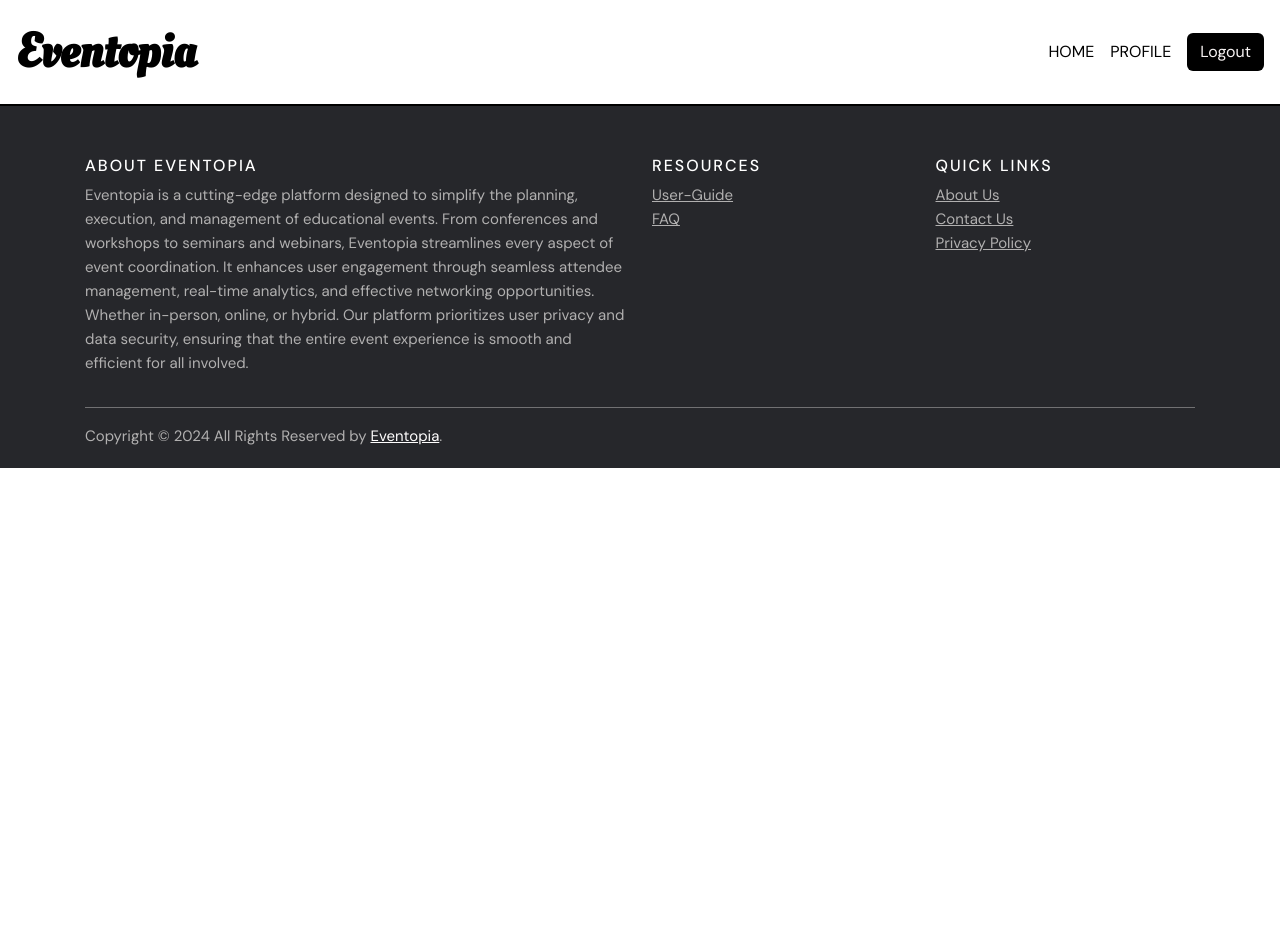
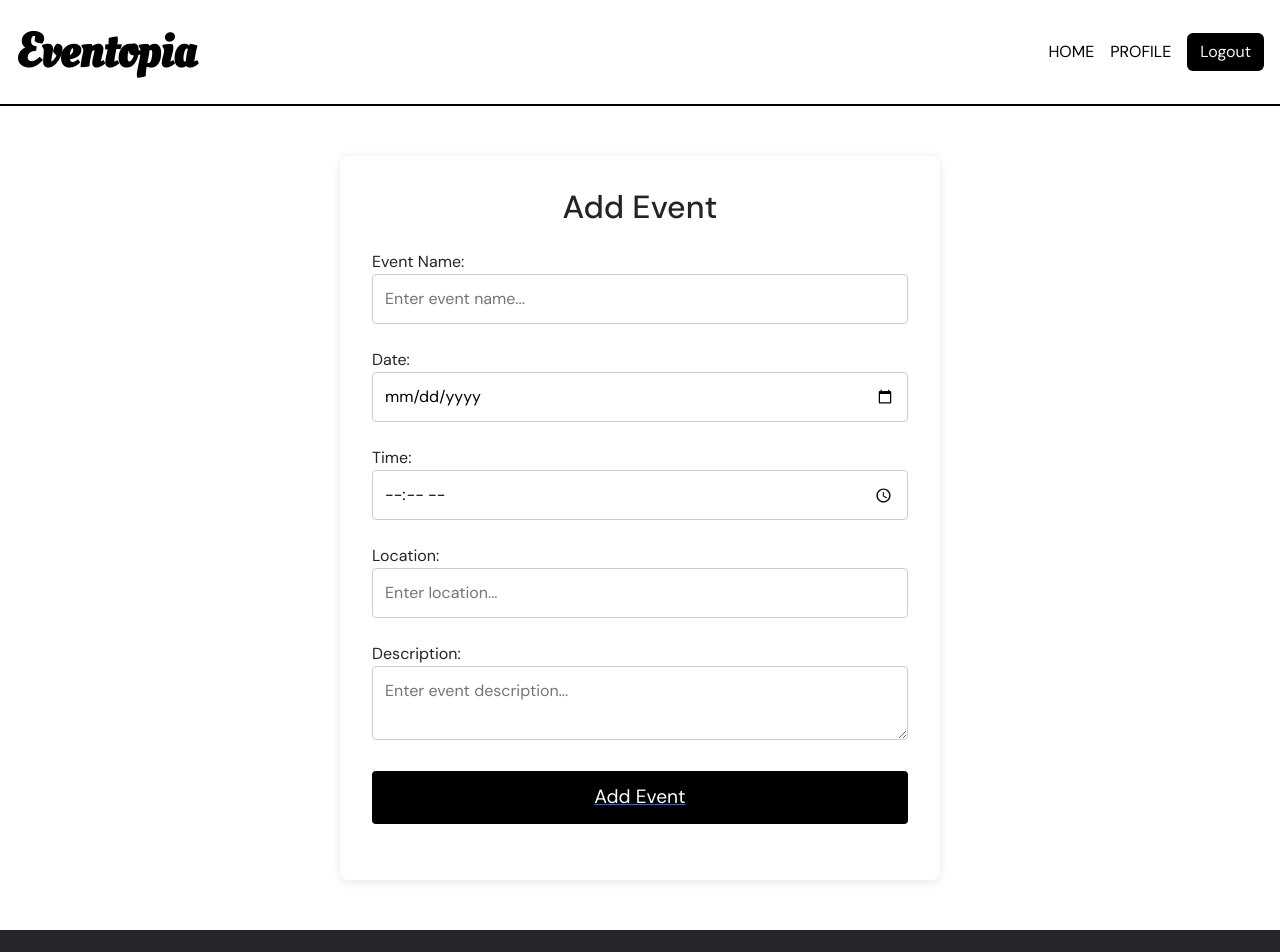
Before and after one commit to anarostam/Eventopia_SEES, a React (Create React App) app in the folder Eventopia/: page /addEvent in a window 1280 px wide. Shown: the top 952 px of the page. Before the commit the page ends 800 px from the top, so only its background shows below. Built offline with nearby package versions, Linux system fonts and the light colour scheme.

Commit message:
Add a Event UI is added

```diff
--- a/Eventopia/public/index.html
+++ b/Eventopia/public/index.html
@@ -24,7 +24,7 @@
       work correctly both with client-side routing and a non-root public URL.
       Learn how to configure a non-root public URL by running `npm run build`.
     -->
-    <title>React App</title>
+    <title>Eventopia</title>
   </head>
   <body>
     <noscript>You need to enable JavaScript to run this app.</noscript>
--- a/Eventopia/src/App.js
+++ b/Eventopia/src/App.js
@@ -6,6 +6,8 @@ import Login from './pages/Login';
 import Register from './pages/Register';
 import Home from './pages/Home';
 import Footer from './components/Footer';
+import AddEvent from './pages/AddEvent';
+import EventConfirmation from './pages/EventConfirmation';
 
 
 function App() {
@@ -18,6 +20,8 @@ function App() {
       <Route path="/register" element={<Register />} />
       <Route path="/" element={<Home />} />
       <Route path="/profile" element={<Profile />} />
+      <Route path="/addEvent" element={<AddEvent />} />
+      <Route path="/eventConfirmation" element={<EventConfirmation />} />
     </Routes>
     <Footer />
   </Router>
--- /dev/null
+++ b/Eventopia/src/Css-folder/AddEvent.css
@@ -0,0 +1,54 @@
+
+ /* form css */
+
+.add-event-container {
+    max-width: 600px;
+    margin: 50px auto; /* Centers the form */
+    padding: 2rem;
+    background-color: #fff;
+    border-radius: 8px;
+    box-shadow: 0 2px 10px rgba(0, 0, 0, 0.1);
+  }
+
+  .add-event-container h1 {
+    text-align: center;
+    margin-bottom: 1.5rem;
+    font-size: 2rem;
+  }
+
+  .add-event-container .form-field-wrapper {
+    margin-bottom: 1.5rem;
+  }
+
+  .add-event-container input, .add-event-container textarea {
+    width: 100%;
+    padding: 0.75rem;
+    border: 1px solid #ccc;
+    border-radius: 4px;
+    font-size: 1rem;
+  }
+
+  .add-event-container button {
+    display: block;
+    width: 100%;
+    padding: 0.75rem;
+    background-color: #000;
+    color: #fff;
+    border: none;
+    border-radius: 4px;
+    font-size: 1.2rem;
+    cursor: pointer;
+    transition: background-color 0.3s ease;
+  }
+
+  .add-event-container button:hover {
+    background-color: #333;
+  }
+
+  /* Ensure the form fields don't stretch too much */
+  @media (max-width: 768px) {
+    .add-event-container {
+      max-width: 90%;
+      padding: 1.5rem;
+    }
+  }
--- /dev/null
+++ b/Eventopia/src/Css-folder/EventConfirmation.css
@@ -0,0 +1,45 @@
+/* AddEventConfirmation.css */
+.confirmation-container {
+    text-align: center;
+    padding: 2rem;
+    background-color: #fff;
+    border-radius: 8px;
+    max-width: 500px;
+    margin: 50px auto;
+    box-shadow: 0 4px 20px rgba(0, 0, 0, 0.1);
+  }
+
+  .confirmation-container h1 {
+    font-size: 2rem;
+    margin-bottom: 1rem;
+  }
+
+  .confirmation-container p {
+    font-size: 1.2rem;
+    margin-bottom: 2rem;
+  }
+
+  .btn-group {
+    display: flex;
+    justify-content: center;
+    gap: 1rem;
+  }
+
+  .btn-group .btn {
+    padding: 0.75rem 2rem;
+    font-size: 1rem;
+  }
+
+  .btn-group .btn-primary {
+    background-color: #000;
+    color: #fff;
+  }
+
+  .btn-group .btn-secondary {
+    background-color: #ddd;
+    color: #000;
+  }
+
+  .btn:hover {
+    opacity: 0.8;
+  }
--- /dev/null
+++ b/Eventopia/src/pages/AddEvent.jsx
@@ -0,0 +1,90 @@
+import React, { useState } from 'react';
+import { Link } from 'react-router-dom';
+import '../Css-folder/AddEvent.css';
+
+const AddEvent = () => {
+  const [eventName, setEventName] = useState('');
+  const [date, setDate] = useState('');
+  const [time, setTime] = useState('');
+  const [location, setLocation] = useState('');
+  const [description, setDescription] = useState('');
+
+  const handleSubmit = (e) => {
+    e.preventDefault();
+    // Backend Logic
+    console.log({
+      eventName,
+      date,
+      time,
+      location,
+      description,
+    });
+  };
+
+  return (
+    <div className="add-event-container">
+      <h1>Add Event</h1>
+      <form onSubmit={handleSubmit}>
+        <div className="form-field-wrapper">
+          <label>Event Name:</label>
+          <input
+            required
+            type="text"
+            value={eventName}
+            onChange={(e) => setEventName(e.target.value)}
+            placeholder="Enter event name..."
+          />
+        </div>
+
+        <div className="form-field-wrapper">
+          <label>Date:</label>
+          <input
+            required
+            type="date"
+            value={date}
+            onChange={(e) => setDate(e.target.value)}
+          />
+        </div>
+
+        <div className="form-field-wrapper">
+          <label>Time:</label>
+          <input
+            required
+            type="time"
+            value={time}
+            onChange={(e) => setTime(e.target.value)}
+          />
+        </div>
+
+        <div className="form-field-wrapper">
+          <label>Location:</label>
+          <input
+            required
+            type="text"
+            value={location}
+            onChange={(e) => setLocation(e.target.value)}
+            placeholder="Enter location..."
+          />
+        </div>
+
+        <div className="form-field-wrapper">
+          <label>Description:</label>
+          <textarea
+            required
+            value={description}
+            onChange={(e) => setDescription(e.target.value)}
+            placeholder="Enter event description..."
+          />
+        </div>
+
+        <div className="form-field-wrapper">
+          <Link to="/EventConfirmation">
+            <button type="submit">Add Event</button>
+          </Link>
+        </div>
+      </form>
+    </div>
+  );
+};
+
+export default AddEvent;
--- /dev/null
+++ b/Eventopia/src/pages/EventConfirmation.jsx
@@ -0,0 +1,24 @@
+import React from 'react';
+import { Link } from 'react-router-dom';
+import '../Css-folder/EventConfirmation.css';
+
+const EventConfirmation = () => {
+  return (
+    <div className="confirmation-container">
+      <h1>Event Added Successfully!</h1>
+      <p>Your event has been successfully added to the system.</p>
+
+      <div className="btn-group">
+        {/* Link to go back to the Profile or any other page */}
+        <Link to="/profile">
+          <button className="btn btn-primary">Go to Profile</button>
+        </Link>
+        <Link to="/">
+          <button className="btn btn-secondary">Back to Home</button>
+        </Link>
+      </div>
+    </div>
+  );
+};
+
+export default EventConfirmation;
--- a/Eventopia/src/pages/Profile.jsx
+++ b/Eventopia/src/pages/Profile.jsx
@@ -1,12 +1,30 @@
-import React from 'react'
-import '../Css-folder/index.css'
+import React from 'react';
+import '../Css-folder/index.css';
+import { Link } from 'react-router-dom';
 
 const Profile = () => {
   return (
     <div className="s-container">
-        <h1>Welcome to my profile!</h1>
+      <h1>Welcome to my profile!</h1>
+
+      <br />
+      <br />
+      <br />
+
+      <div className="btn-group">
+        <Link to="/AddEvent">
+          <button className="btn btn-primary active" aria-current="page">Add a Event</button>
+        </Link>
+        <button className="btn btn-primary">View Event</button>
+        <button className="btn btn-primary">Manage Event</button>
+      </div>
+
+      <br />
+      <br />
+      <br />
+
     </div>
-  )
-}
+  );
+};
 
-export default Profile
+export default Profile;
```
